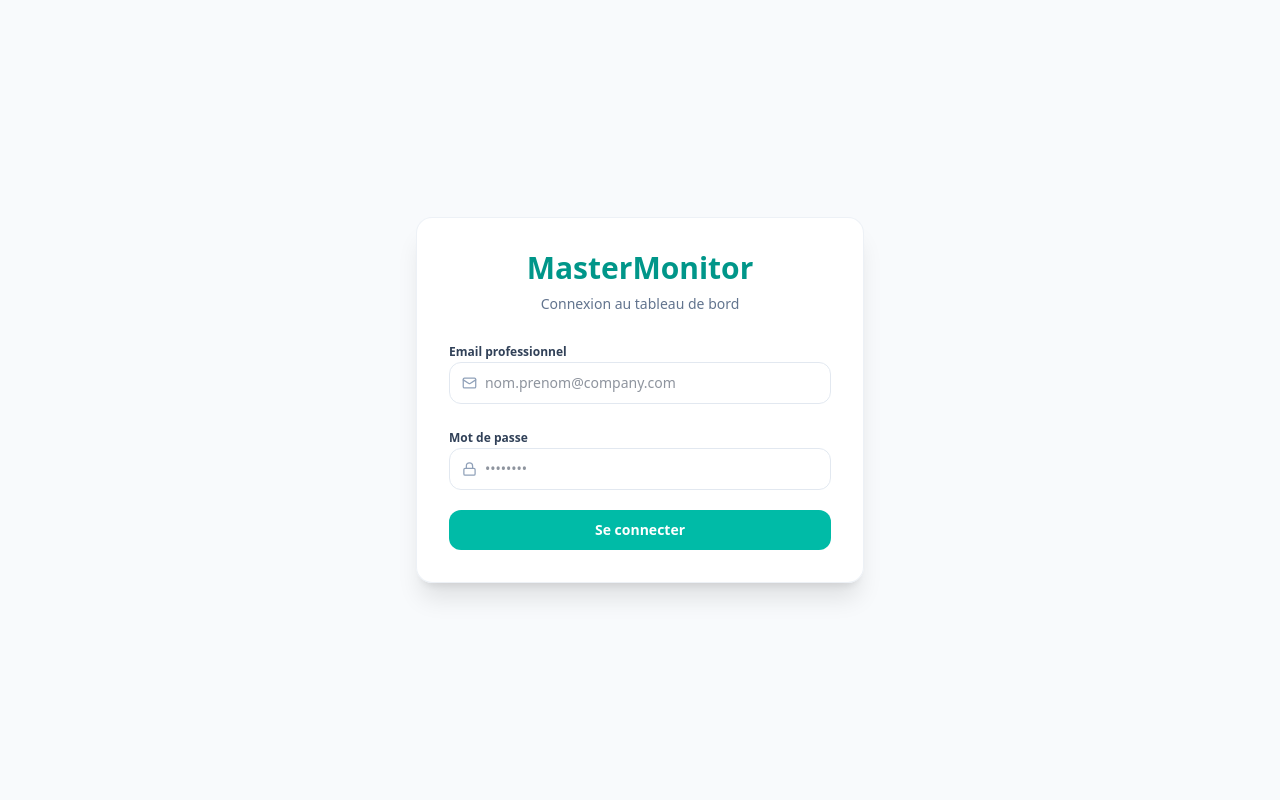
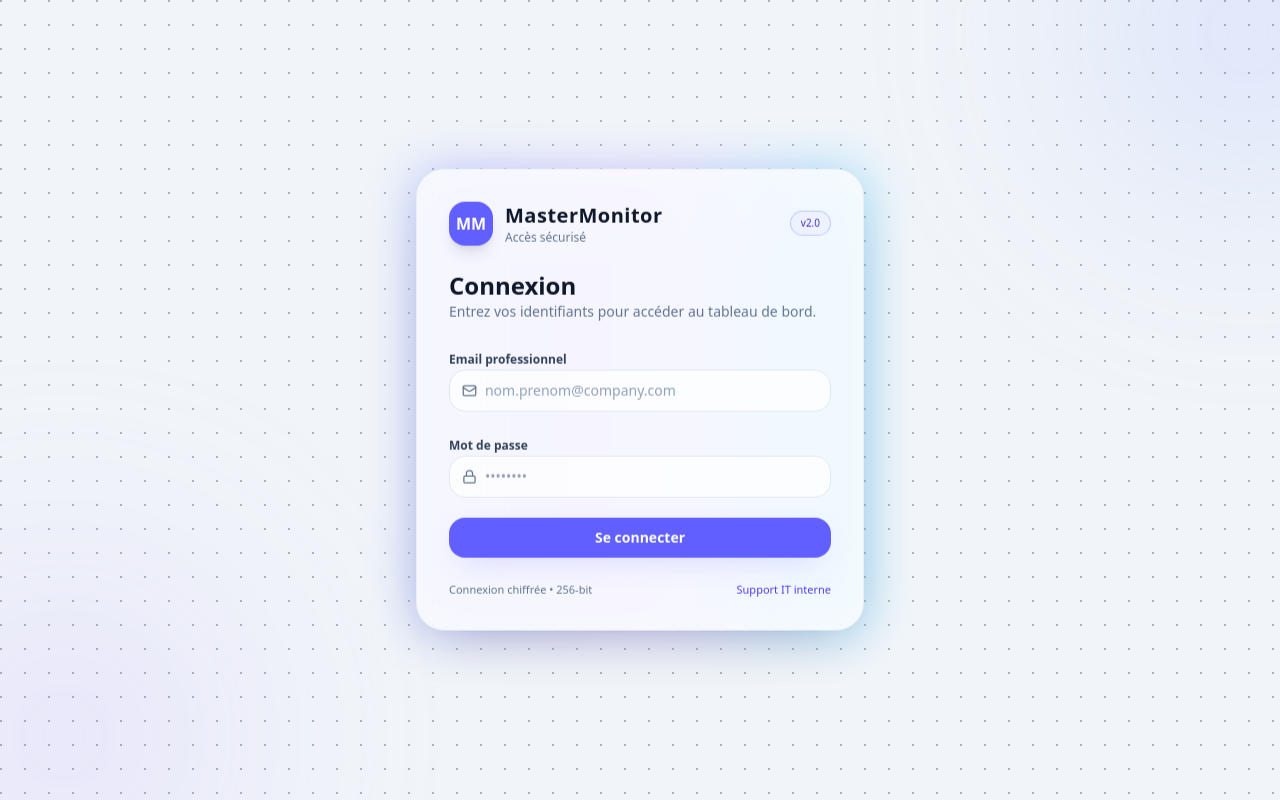
Before and after one commit to Halid13/MasterMonitor, a Next.js app: page /login in a window 1280 px wide. Built offline with nearby package versions, Linux system fonts and the light colour scheme.

Commit message:
set modify the login page design

```diff
--- a/src/app/login/page.tsx
+++ b/src/app/login/page.tsx
@@ -29,23 +29,41 @@ export default function LoginPage() {
   };
 
   return (
-    <div className="min-h-screen flex items-center justify-center bg-slate-50 px-4">
-      <div className="w-full max-w-md bg-white/90 backdrop-blur-xl rounded-2xl border border-slate-200/60 shadow-xl p-8">
-        <div className="text-center space-y-2 mb-6">
-          <h1 className="text-3xl font-bold text-teal-600">MasterMonitor</h1>
-          <p className="text-sm text-slate-500">Connexion au tableau de bord</p>
+    <div className="min-h-screen bg-slate-100 text-slate-900 flex items-center justify-center px-4 relative overflow-hidden">
+      {/* Ambient glow */}
+      <div className="absolute -top-32 -right-32 h-80 w-80 rounded-full bg-indigo-300/40 blur-[120px] animate-pulse" />
+      <div className="absolute -bottom-24 -left-24 h-80 w-80 rounded-full bg-violet-300/40 blur-[120px] animate-pulse" />
+      <div className="absolute inset-0 opacity-30" style={{ backgroundImage: 'radial-gradient(circle at 1px 1px, #0f172a 1px, transparent 0)', backgroundSize: '24px 24px' }} />
+
+      <div className="relative w-full max-w-md">
+        <div className="absolute -inset-1 rounded-[28px] bg-gradient-to-r from-indigo-300/60 via-violet-300/60 to-sky-300/60 blur-xl" />
+        <div className="relative bg-white/80 border border-slate-200/60 backdrop-blur-2xl rounded-[28px] p-8 shadow-[0_20px_60px_-25px_rgba(15,23,42,0.3)] floaty">
+          <div className="flex items-center justify-between mb-6">
+            <div className="flex items-center gap-3">
+              <div className="h-11 w-11 rounded-2xl bg-indigo-500 text-white font-bold flex items-center justify-center shadow-lg">MM</div>
+              <div>
+                <h1 className="text-xl font-semibold tracking-wide text-slate-900">MasterMonitor</h1>
+                <p className="text-xs text-slate-500">Accès sécurisé</p>
+              </div>
+            </div>
+            <span className="text-[10px] px-2.5 py-1 rounded-full border border-indigo-400/40 text-indigo-700 bg-indigo-50">v2.0</span>
+          </div>
+
+          <div className="mb-6">
+            <h2 className="text-2xl font-semibold text-slate-900">Connexion</h2>
+            <p className="text-sm text-slate-500">Entrez vos identifiants pour accéder au tableau de bord.</p>
           </div>
 
           <form onSubmit={handleSubmit} className="space-y-5">
             <div className="space-y-2">
               <label className="text-xs font-semibold text-slate-700">Email professionnel</label>
-            <div className="flex items-center gap-2 rounded-xl border border-slate-200 bg-white/70 px-3 py-2.5 focus-within:ring-2 focus-within:ring-teal-300">
-              <Mail size={16} className="text-slate-400" />
+              <div className="flex items-center gap-2 rounded-2xl border border-slate-200 bg-white/70 px-3 py-2.5 focus-within:ring-2 focus-within:ring-indigo-400/60 focus-within:border-indigo-400/60">
+                <Mail size={16} className="text-slate-500" />
                 <input
                   type="email"
                   value={email}
                   onChange={(e) => setEmail(e.target.value)}
-                className="w-full bg-transparent outline-none text-sm text-slate-800"
+                  className="w-full bg-transparent outline-none text-sm text-slate-900 placeholder:text-slate-400"
                   placeholder="nom.prenom@company.com"
                   autoComplete="email"
                   required
@@ -55,13 +73,13 @@ export default function LoginPage() {
 
             <div className="space-y-2">
               <label className="text-xs font-semibold text-slate-700">Mot de passe</label>
-            <div className="flex items-center gap-2 rounded-xl border border-slate-200 bg-white/70 px-3 py-2.5 focus-within:ring-2 focus-within:ring-teal-300">
-              <Lock size={16} className="text-slate-400" />
+              <div className="flex items-center gap-2 rounded-2xl border border-slate-200 bg-white/70 px-3 py-2.5 focus-within:ring-2 focus-within:ring-indigo-400/60 focus-within:border-indigo-400/60">
+                <Lock size={16} className="text-slate-500" />
                 <input
                   type="password"
                   value={password}
                   onChange={(e) => setPassword(e.target.value)}
-                className="w-full bg-transparent outline-none text-sm text-slate-800"
+                  className="w-full bg-transparent outline-none text-sm text-slate-900 placeholder:text-slate-400"
                   placeholder="••••••••"
                   autoComplete="current-password"
                   required
@@ -70,7 +88,7 @@ export default function LoginPage() {
             </div>
 
             {error && (
-            <div className="rounded-lg bg-red-50 text-red-700 text-xs px-3 py-2 border border-red-100">
+              <div className="rounded-xl bg-red-500/10 text-red-300 text-xs px-3 py-2 border border-red-400/20">
                 {error}
               </div>
             )}
@@ -78,11 +96,26 @@ export default function LoginPage() {
             <button
               type="submit"
               disabled={loading}
-            className="w-full py-2.5 rounded-xl bg-teal-500 hover:bg-teal-600 text-white text-sm font-semibold transition-colors disabled:opacity-70"
+              className="w-full py-2.5 rounded-2xl bg-indigo-500 hover:bg-indigo-600 text-white text-sm font-semibold transition-colors disabled:opacity-70 shadow-[0_10px_30px_-12px_rgba(99,102,241,0.35)]"
             >
               {loading ? 'Connexion…' : 'Se connecter'}
             </button>
           </form>
+
+          <div className="mt-6 text-[11px] text-slate-500 flex items-center justify-between">
+            <span>Connexion chiffrée • 256-bit</span>
+            <span className="text-indigo-600">Support IT interne</span>
+          </div>
+          <style jsx>{`
+            @keyframes floaty {
+              0%, 100% { transform: translateY(0); }
+              50% { transform: translateY(-6px); }
+            }
+            .floaty {
+              animation: floaty 6s ease-in-out infinite;
+            }
+          `}</style>
+        </div>
       </div>
     </div>
   );
```
Lines whose indentation alone changed are shown as unchanged.
